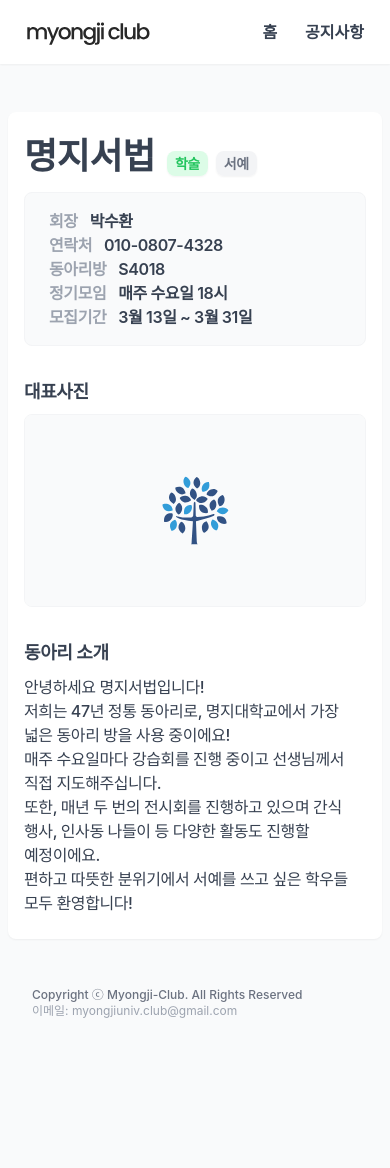
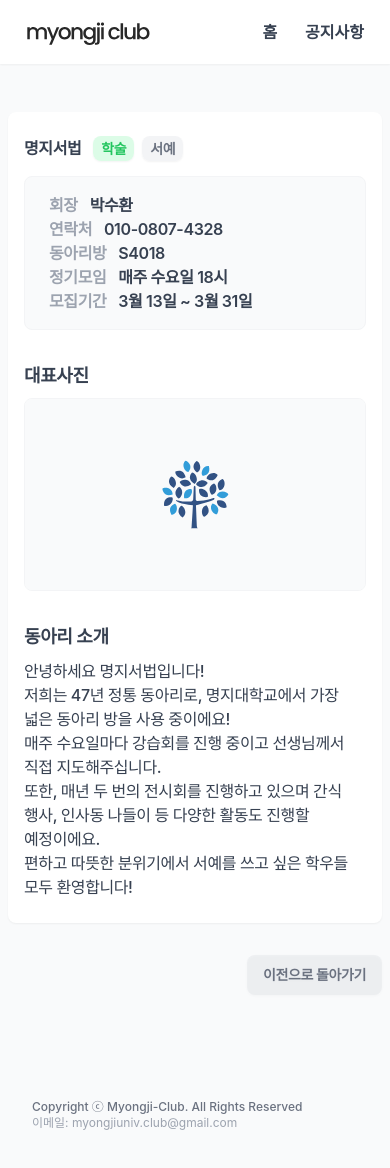
Before and after one commit to k-kbk/Myongji-Club-FE, a Next.js app: page /club/1 in a window 390 px wide. Shown: the top 1168 px of the page. Before the commit the page ends 1067 px from the top, so only its background shows below. Built offline with nearby package versions, Linux system fonts and the light colour scheme; a web font is replaced by a local one.

Commit message:
feat: 이전으로 돌아가기 버튼 추가

```diff
--- a/src/pages/club/[id]/index.tsx
+++ b/src/pages/club/[id]/index.tsx
@@ -2,6 +2,7 @@ import { DeptCaptionType } from '@/types/type';
 import { GetServerSideProps } from 'next/types';
 import ClubInfo from '@/components/club/ClubInfo';
 import Image from 'next/image';
+import Link from 'next/link';
 
 const dummy = [
   {
@@ -256,8 +257,9 @@ export default function Index({ clubId }: { clubId: number }) {
   const item = dummy[clubId - 1];
 
   return (
-    <div className="mt-28 w-full rounded-lg bg-white px-4 py-6 shadow-sm sm:mb-14 sm:py-14 sm:px-12">
-      <h1 className="mr-3 inline text-4xl font-bold sm:mr-6 sm:text-4.5xl">
+    <>
+      <div className="mt-28 mb-8 w-full rounded-lg bg-white px-4 py-6 shadow-sm sm:py-14 sm:px-12">
+        <h1 className="mr-3 inline text-3.5xl font-bold sm:mr-6 sm:text-4.5xl">
           {item.name}
         </h1>
         <span
@@ -296,6 +298,15 @@ export default function Index({ clubId }: { clubId: number }) {
           ))}
         </div>
       </div>
+      <div className="mb-14 flex justify-end">
+        <Link
+          href="/"
+          className="rounded-lg bg-gray-200 bg-opacity-50 px-4 py-2.5 text-sm font-semibold text-gray-500 drop-shadow-sm transition-opacity hover:opacity-50 md:text-base"
+        >
+          이전으로 돌아가기
+        </Link>
+      </div>
+    </>
   );
 }
 
```
Lines whose indentation alone changed are shown as unchanged.
